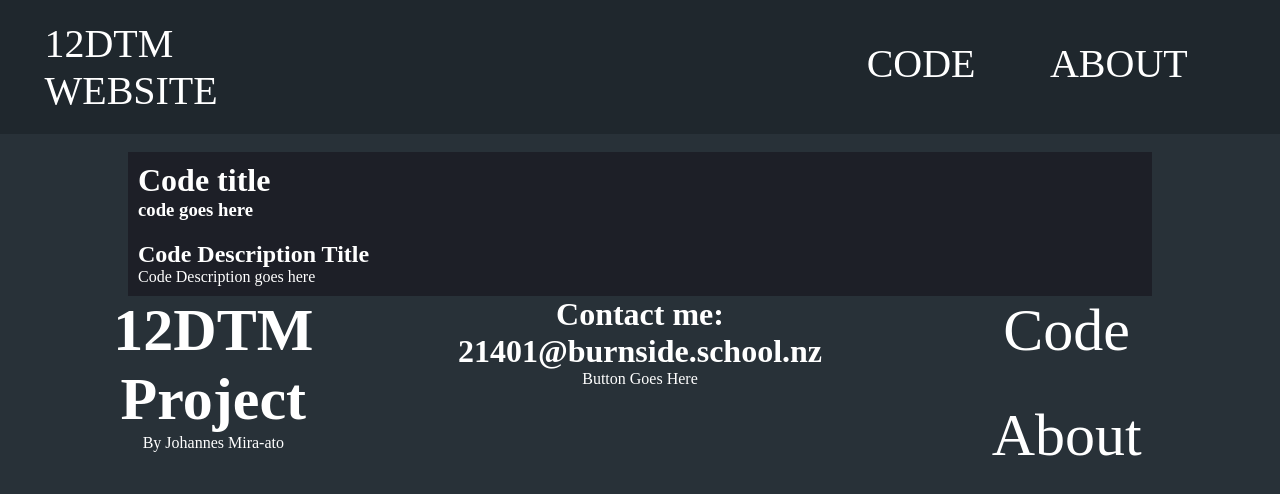
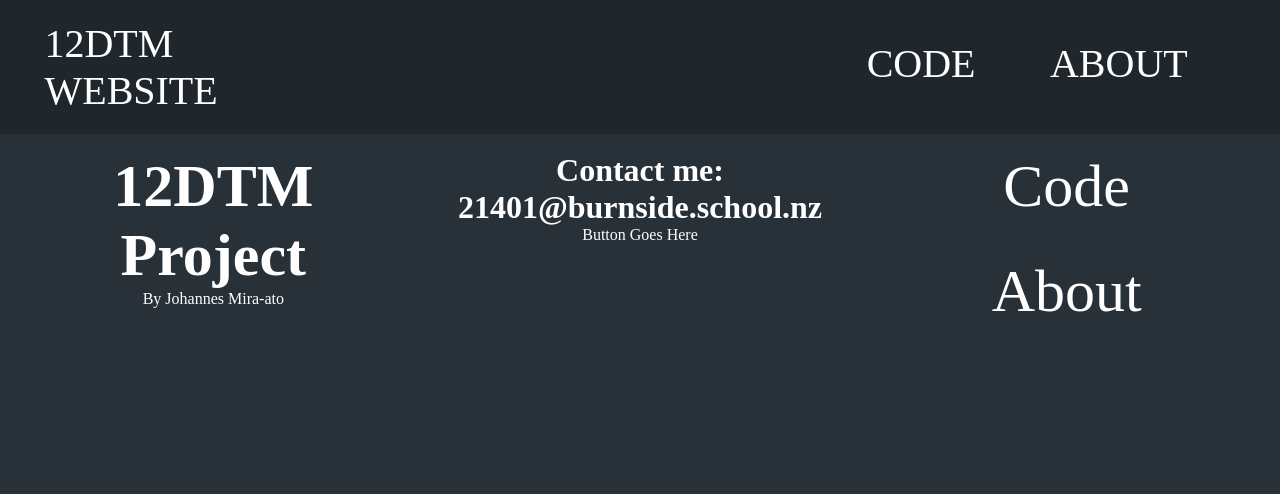
Before and after one commit to JohannesMira-ato/12DTM-Website, a plain HTML site: page templates/allcode.html in a window 1280 px wide. Drawn offline with Linux system fonts and the light colour scheme.

```diff
--- a/templates/allcode.html
+++ b/templates/allcode.html
@@ -13,7 +13,7 @@
             <div></div>
             <div><a href="home.html">12DTM WEBSITE</a></div>
             <div></div>
-            <div class="header-text"><a href="code.html">CODE</a></div>
+            <div class="header-text"><a href="allcode.html">CODE</a></div>
             <div></div>
             <div class="header-text"><a href="about.html">ABOUT</a></div>
             <div></div>
@@ -21,26 +21,7 @@
     </header>
     <!-- Header Ends Here -->
     <br>
-    <!-- Code display goes here -->
-    <div class = code-display>
-        <div></div>
-        <div class="code-display-text">
-            <h1>Code title</h1>
-            <h3>code goes here</h3>
-            </div>
-        <div></div>
-    </div>
-    <!-- Code display ends here -->
-    <!-- Code description section goes here -->
-    <div class="code-description">
-        <div></div>
-        <div class="code-description-text">
-            <h2>Code Description Title</h2>
-            <p>Code Description goes here</p>
-        </div>
-        <div></div>
-    </div>
-    <!-- Code description section ends here -->
+
     <!-- Footer starts here -->
     <div class="footer">
         <div class="footer-title">
```
Also changed, not shown: templates/about.html (+1 -1 lines), templates/code.html (+3 -2 lines), templates/home.html (+1 -1 lines).
